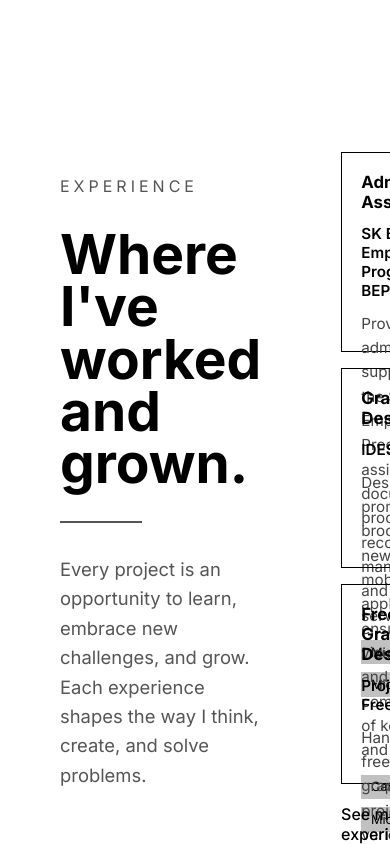
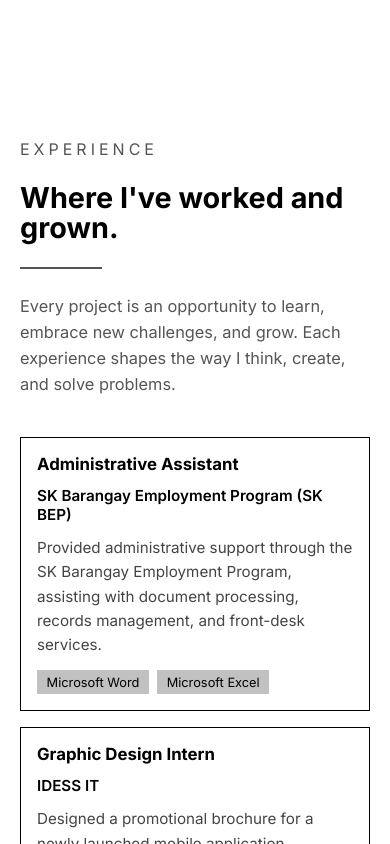
Before and after one commit to princemclein/personal-portfolio, a React (Vite) app: page / in a window 390 px wide. Shown: the part 3480-4324 px from the top of the page. Built offline with nearby package versions, Linux system fonts and the light colour scheme.

Commit message:
Make the Experience section responsive

```diff
--- a/src/css/Experience.css
+++ b/src/css/Experience.css
@@ -6,6 +6,7 @@
   display: flex;
   align-items: center;
   padding: 4rem 0;
+  box-sizing: border-box;
 }
 
 .experience-inner {
@@ -24,6 +25,7 @@
   flex-direction: column;
   gap: 2rem;
   padding-top: 0;
+  min-width: 0;
 }
 
 .experience-label {
@@ -35,9 +37,9 @@
 }
 
 .experience-headline {
-  font-size: 55px;
+  font-size: clamp(1.8rem, 2.2vw + 1.2rem, 55px);
   font-weight: 700;
-  line-height: 0.95;
+  line-height: 1.05;
   max-width: 520px;
   margin: 0;
 }
@@ -46,11 +48,12 @@
   width: 82px;
   height: 1.5px;
   background: #555;
+  display: block;
 }
 
 .experience-subline {
   max-width: 470px;
-  font-size: 1.15rem;
+  font-size: clamp(1rem, 0.5vw + 0.9rem, 1.15rem);
   line-height: 1.6;
   color: #555;
   margin: 0;
@@ -61,6 +64,7 @@
   flex-direction: column;
   gap: 1rem;
   margin-top: 29px;
+  min-width: 0;
 }
 
 .experience-card {
@@ -72,7 +76,6 @@
   gap: 0.75rem;
   width: 100%;
   min-height: 180px;
-  max-height: 200px;
   box-sizing: border-box;
 }
 
@@ -112,8 +115,90 @@
   text-decoration: none;
   font-weight: 450;
   margin-top: 0.25rem;
+  display: inline-flex;
+  align-items: center;
+  gap: 4px;
+}
+
+.see-more-link .arrow {
+  display: inline-block;
+  transition: transform 0.2s ease;
 }
 
 .see-more-link:hover .arrow {
   transform: translateX(5px);
 }
+
+/* Large desktop / ultra-wide */
+@media (min-width: 1600px) {
+  .experience-inner {
+    max-width: 1600px;
+  }
+}
+
+/* Small laptops / tablets in landscape */
+@media (max-width: 1200px) {
+  .experience-inner {
+    gap: 3rem;
+    padding: 0 40px;
+  }
+
+  .experience-headline,
+  .experience-subline {
+    max-width: none;
+  }
+}
+
+/* Tablets (portrait) — stack columns */
+@media (max-width: 900px) {
+  .experience-section {
+    min-height: auto;
+    padding: 5rem 0;
+  }
+
+  .experience-inner {
+    grid-template-columns: 1fr;
+    gap: 2.5rem;
+    padding: 0 30px;
+  }
+
+  .experience-list {
+    margin-top: 0;
+  }
+}
+
+/* Mobile */
+@media (max-width: 768px) {
+  .experience-inner {
+    padding: 0 20px;
+  }
+
+  .experience-content {
+    gap: 1.5rem;
+  }
+
+  .experience-card {
+    min-height: 0;
+    padding: 1rem;
+  }
+}
+
+/* Small phones (320px - 359px) */
+@media (max-width: 359px) {
+  .experience-headline {
+    font-size: 1.6rem;
+  }
+
+  .experience-subline {
+    font-size: 0.95rem;
+  }
+
+  .experience-role {
+    font-size: 1rem;
+  }
+
+  .experience-org,
+  .experience-desc {
+    font-size: 0.9rem;
+  }
+}
```
